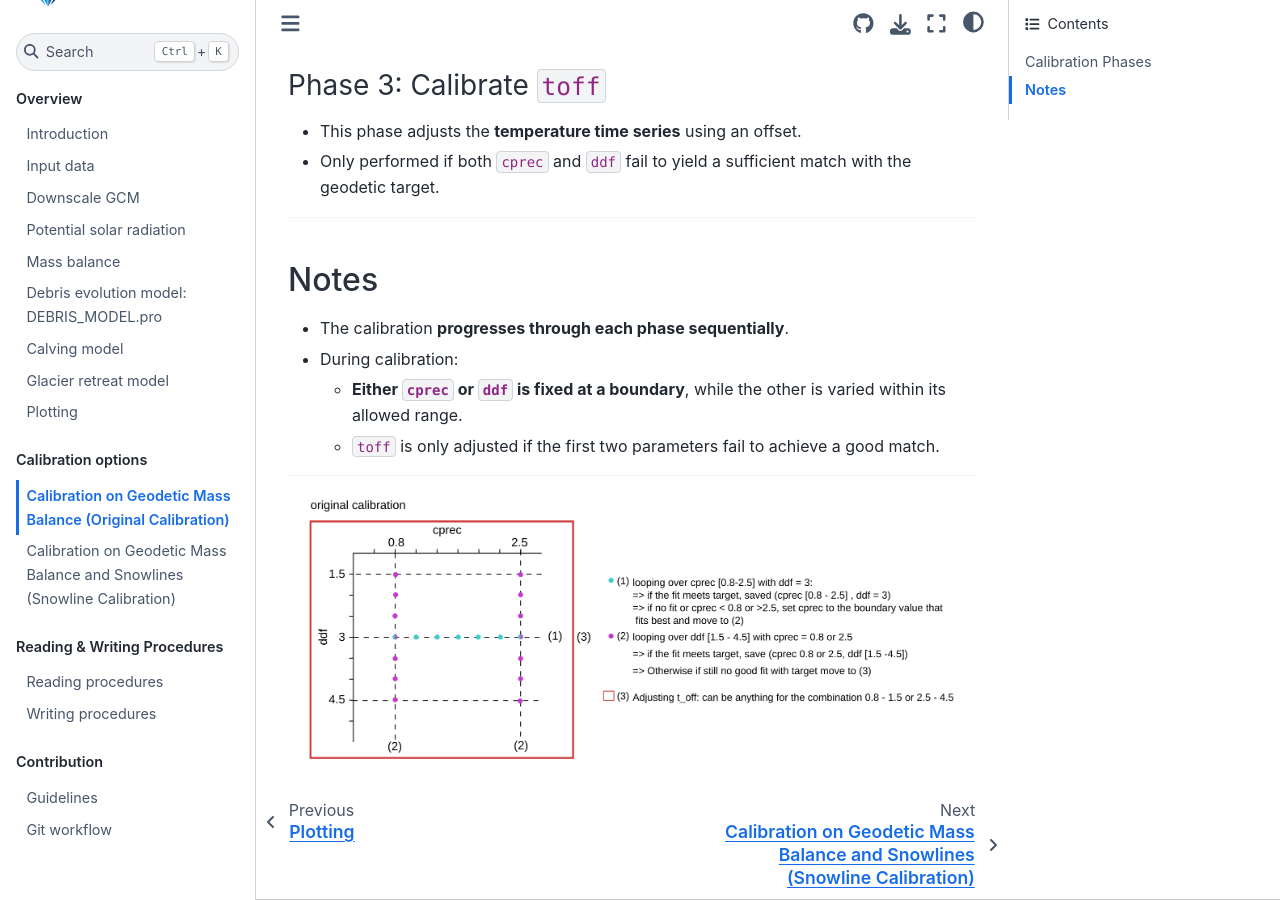
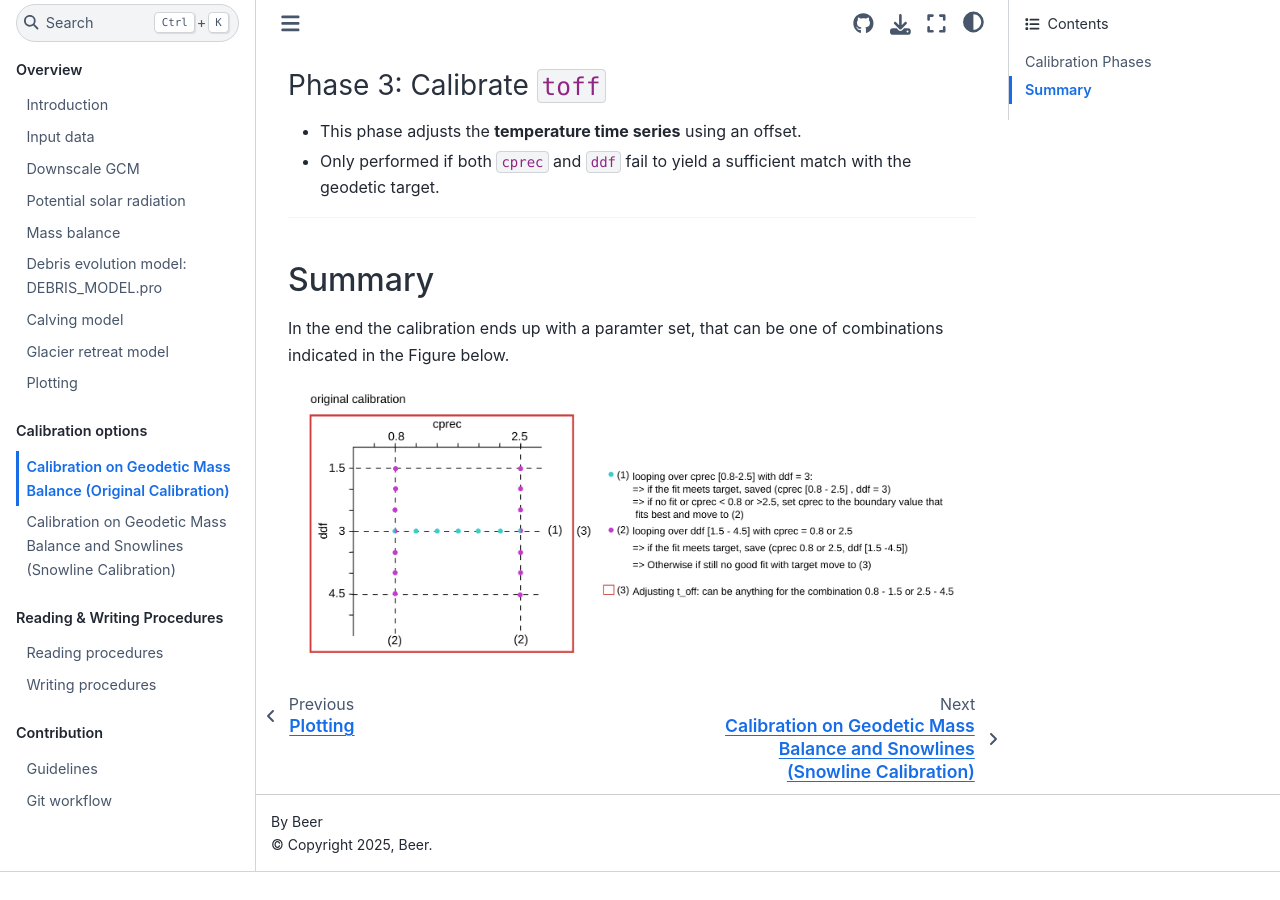
Before and after one commit to eth-vaw-glaciology/GloGEM-doc-temp, a Sphinx documentation site: the page built from docs/source/original_calibration.md, in a window 1280 px wide and 900 px high, scrolled down 1055 px. Built offline with Sphinx 7.4.7 and the Sphinx Book theme 1.1.4, drawn with Linux system fonts in a browser that asks for light colours; after the commit the page ends 1927 px from its top, so only the background shows below that.

Commit message:
Update original_calibration.md

```diff
--- a/docs/source/original_calibration.md
+++ b/docs/source/original_calibration.md
@@ -35,13 +35,7 @@ Each glacier is calibrated individually using the reanalysis product specified i
 
 ---
 
-## Notes
-
-- The calibration **progresses through each phase sequentially**.
-- During calibration:
-  - **Either `cprec` or `ddf` is fixed at a boundary**, while the other is varied within its allowed range.
-  - `toff` is only adjusted if the first two parameters fail to achieve a good match.
-
----
+## Summary
+In the end the calibration ends up with a paramter set, that can be one of combinations indicated in the Figure below.
 
 ![Conceptual sketch of the calibration loop for the calibration aimed towards the geodetic mass balance. Parameter ranges in the figure are the default boundaries that can be adjusted](images/original_calibration_scheme.png)
```
